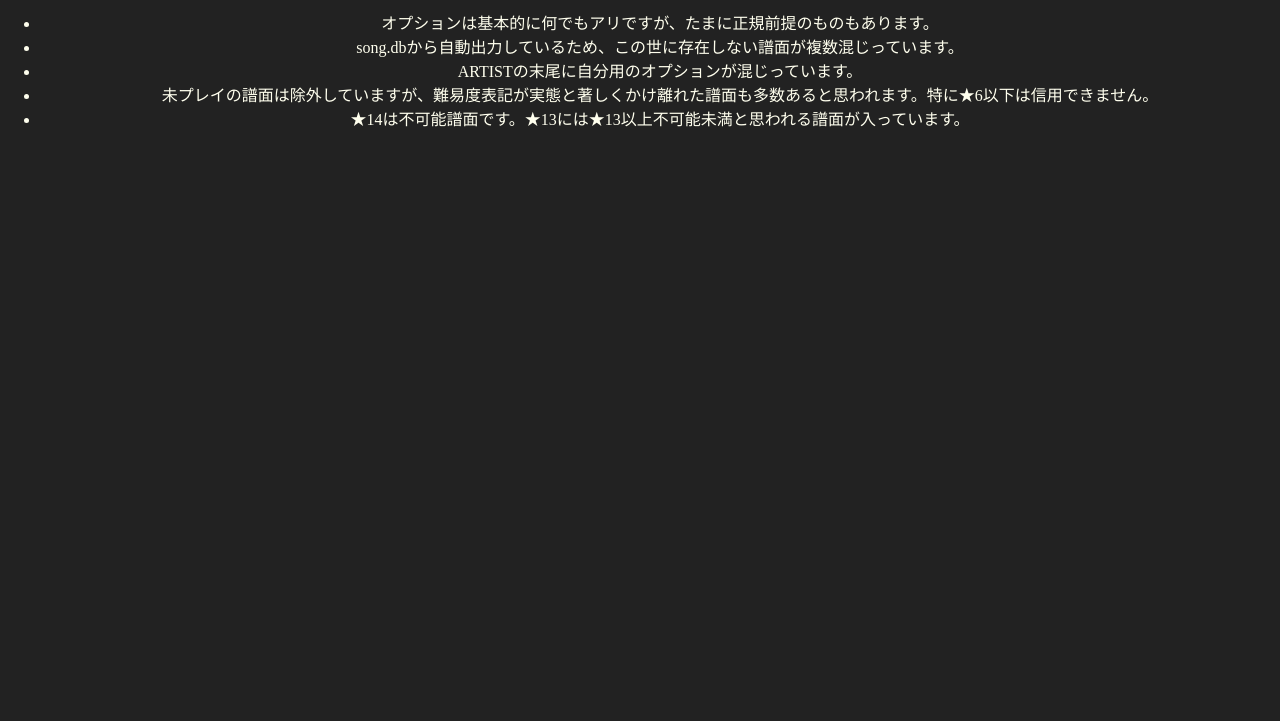
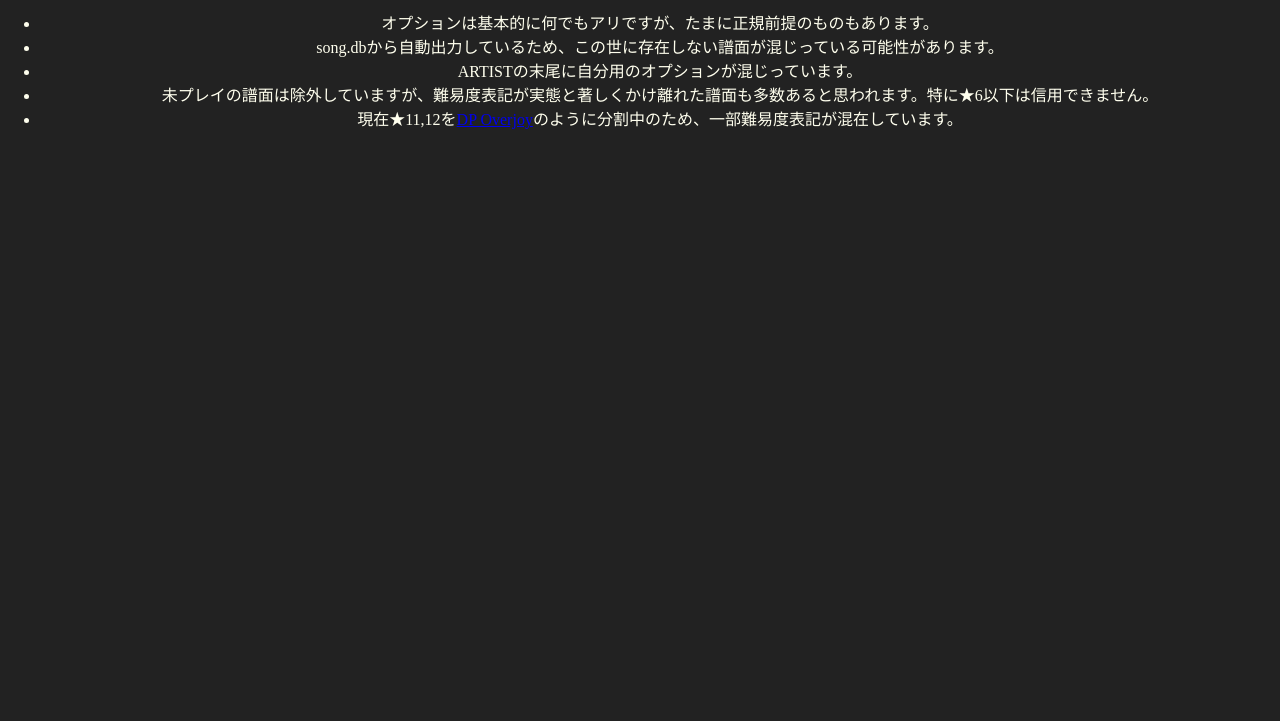
Before and after one commit to kenpel/objeCraft, a plain HTML site: page table14/index.html in a window 1280 px wide. Shown: the part 79-800 px from the top of the page. Drawn offline with Linux system fonts and the light colour scheme; no server answers.

Commit message:
Update index.html

```diff
--- a/table14/index.html
+++ b/table14/index.html
@@ -14,10 +14,10 @@
 <h1 style="color:#ffffee">発狂DPBMS闇鍋難易度表</h1>
 <ul style="color:#ffffee">
     <li>オプションは基本的に何でもアリですが、たまに正規前提のものもあります。
-    <li>song.dbから自動出力しているため、この世に存在しない譜面が複数混じっています。
+    <li>song.dbから自動出力しているため、この世に存在しない譜面が混じっている可能性があります。
     <li>ARTISTの末尾に自分用のオプションが混じっています。
     <li>未プレイの譜面は除外していますが、難易度表記が実態と著しくかけ離れた譜面も多数あると思われます。特に★6以下は信用できません。
-    <li>★14は不可能譜面です。★13には★13以上不可能未満と思われる譜面が入っています。
+	<li>現在★11,12を<a href="http://ereter.net/dpoverjoy/">DP Overjoy</a>のように分割中のため、一部難易度表記が混在しています。
 </ul>
 
 <!--　　　　　ここから難易度表本体　　　　　-->
```
